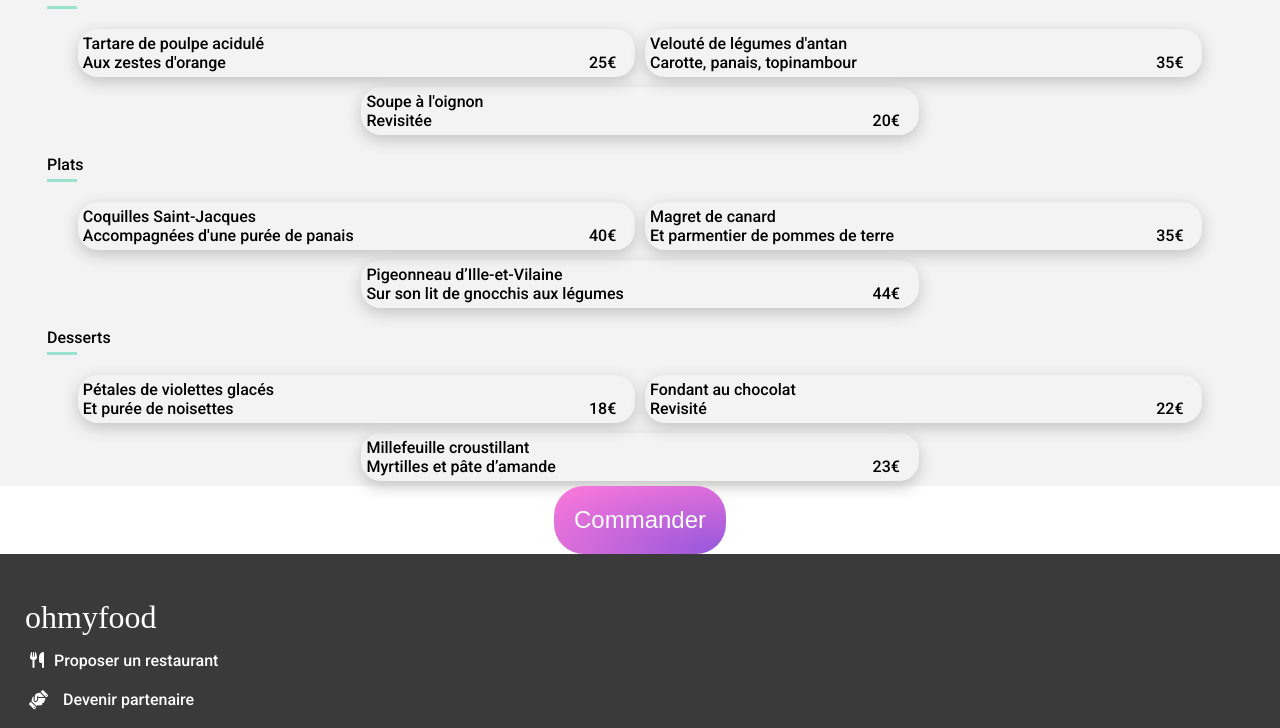
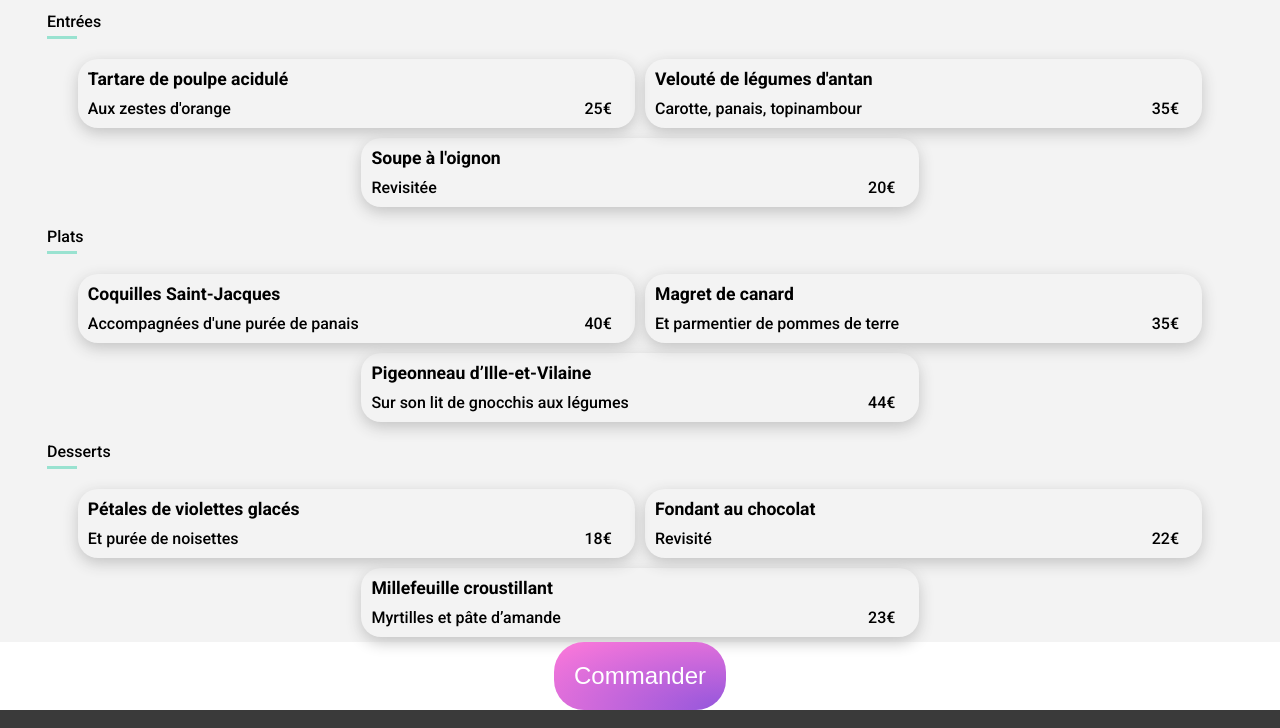
Before and after one commit to HUNGHUYNH-prestige/Damien_3_01052021, a website: page a-la-francaise.html in a window 1280 px wide. Shown: the part 427-1155 px from the top of the page. Drawn offline with Linux system fonts and the light colour scheme; a web font is replaced by a local one.

Commit message:
embellissement padding bold size

```diff
--- a/sass/base/_codebaseorigin.scss
+++ b/sass/base/_codebaseorigin.scss
@@ -613,7 +613,7 @@ body{
     align-items: center;
     width: 95%;
     height: auto;
-    padding: 0px;
+    padding: 15px;
     margin: 0px;
 }
 
@@ -737,7 +737,7 @@ body{
 
 .nom-plat{ /* definition identique : creer @mixin structure-nom-de-plat */
     border: none;
-    padding: 0px;
+    padding: 5px;
     margin: 0px;
     width: 100%;
     height: auto;
@@ -746,6 +746,8 @@ body{
     text-overflow: ellipsis;
     white-space: nowrap;
     overflow: hidden;
+    font-weight: bold;
+    font-size: 1.1em;
     &__element{
         border: none;
         padding: 0px;
@@ -760,7 +762,7 @@ body{
 
 .bloc-avec-prix{ /* definition identique : creer @mixin structure-nom-de-plat  */
     border: none;
-    padding: 0px;
+    padding: 5px;
     margin: 0px;
     width: 100%;
     height: auto;
@@ -792,7 +794,7 @@ body{
     border : none;
     padding: 0px;
     margin: 0px;
-    font-size: 2em;
+    font-size: 1.1em;
     width : auto;
     height: auto;
     background: white;
```
Also changed, not shown: public/css/styles.css, 1 other file.
